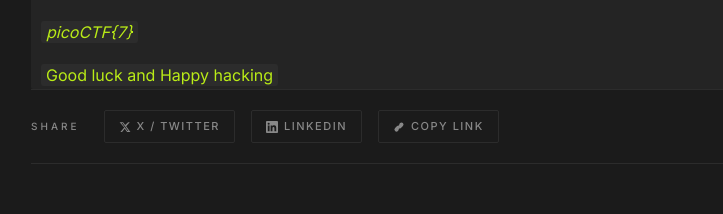
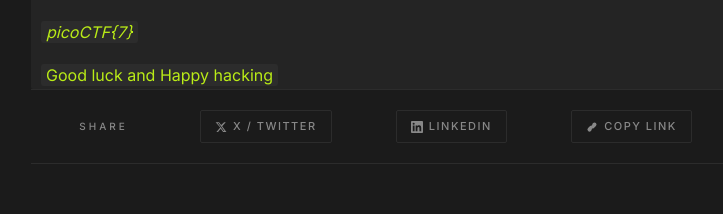
Before and after one commit to IamSila/blog_app, a Django app: template blog/templates/blog/post/detail.html in a window 1280 px wide. Shown: the part 839-1053 px from the top of the page, without its empty margins (23-746 px from the left). Run offline with Django 4.2, Linux system fonts and the light colour scheme; the template is opened without the code that fills it: values that come from a table or form of the project are taken from there, others are empty; data comes from the database, SQL or seed files in the repository; parts of the project's set-up code (start-up, migrations or seed data) failed here and were passed over.

Commit message:
did some cleanups

```diff
--- a/blog/static/css/detail.css
+++ b/blog/static/css/detail.css
@@ -146,12 +146,14 @@
 /* share section */
 .share-strip {
     display: flex;
+    justify-content: space-evenly;
     align-items: center;
     gap: 1rem;
     padding: 1.25rem 0;
     border-top: 1px solid var(--faint);
     border-bottom: 1px solid var(--faint);
     margin-bottom: 3rem;
+    max-width: 100%;
 }
 
 .share-label {
```
